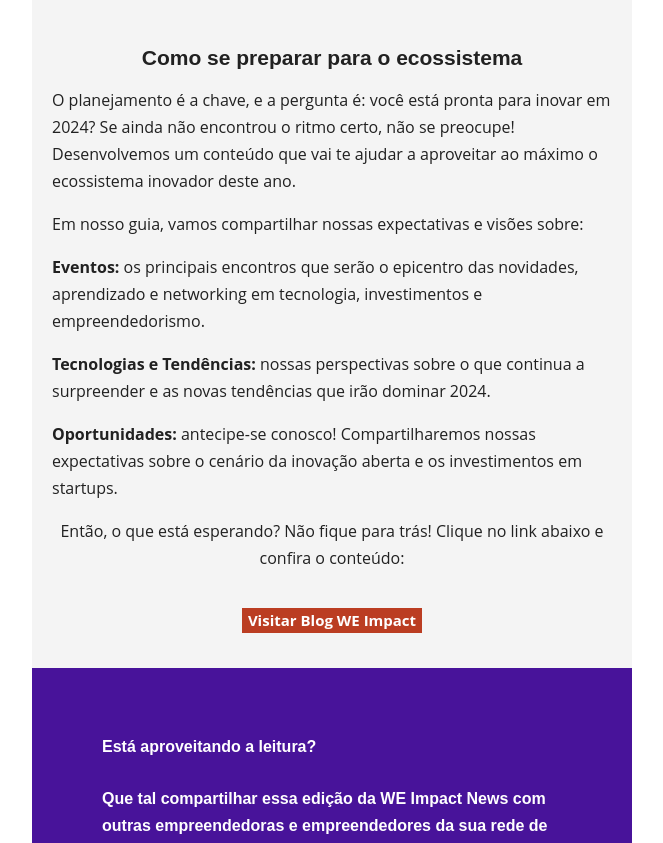
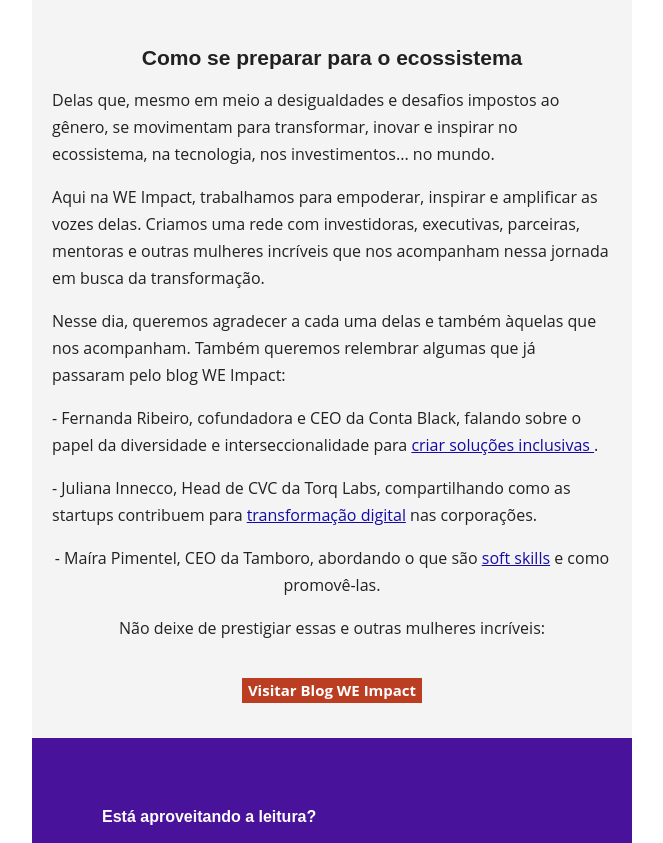
Before and after one commit to weimpact-tech/newsletter-34, a plain HTML site: page index.html in a window 1280 px wide. Shown: the part 1039-1882 px from the top of the page, without its empty margins (308-971 px from the left). Drawn offline with Linux system fonts and the light colour scheme.

Commit message:
troca conteúdo destaque

```diff
--- a/index.html
+++ b/index.html
@@ -70,7 +70,7 @@
                                             <!-- BEGIN PRÉVIA-->
                                             <div
                                                 style="display:none; font-size:1px; color:#333333; line-height:1px; max-height:0px; max-width:0px; opacity:0; overflow:hidden;">
-                                                a 1º news do ano te ajuda!
+                                                uma edição só pra elas.
                                             </div>
                                             <!-- END PRÉVIA-->
 
@@ -101,43 +101,58 @@
                                                         </h3>
                                                         <p
                                                             style="-webkit-text-size-adjust: 100%; -ms-text-size-adjust: 100%; font-size: 16px; text-align: left;">
-                                                            O planejamento é a chave, e a pergunta é: você está pronta
-                                                            para inovar em 2024? Se ainda não encontrou o ritmo certo,
-                                                            não se preocupe! Desenvolvemos um conteúdo que vai te ajudar
-                                                            a aproveitar ao máximo o ecossistema inovador deste ano.<br>
+                                                            Delas que, mesmo em meio a desigualdades e desafios impostos
+                                                            ao gênero, se movimentam para transformar, inovar e inspirar
+                                                            no ecossistema, na tecnologia, nos investimentos... no
+                                                            mundo.<br>
                                                         </p>
                                                         <p
                                                             style="-webkit-text-size-adjust: 100%; -ms-text-size-adjust: 100%; font-size: 16px; text-align: left;">
-                                                            Em nosso guia, vamos compartilhar nossas expectativas e
-                                                            visões sobre:<br>
+                                                            Aqui na WE Impact, trabalhamos para empoderar, inspirar e
+                                                            amplificar as vozes delas. Criamos uma rede com
+                                                            investidoras, executivas, parceiras, mentoras e outras
+                                                            mulheres incríveis que nos acompanham nessa jornada em busca
+                                                            da transformação.<br>
                                                         </p>
                                                         <p
                                                             style="-webkit-text-size-adjust: 100%; -ms-text-size-adjust: 100%; font-size: 16px; text-align: left;">
-                                                            <b>Eventos:</b> os principais encontros que serão o
-                                                            epicentro das
-                                                            novidades, aprendizado e networking em tecnologia,
-                                                            investimentos e empreendedorismo.<br>
+                                                            Nesse dia, queremos agradecer a cada uma delas e também
+                                                            àquelas que nos acompanham. Também queremos relembrar
+                                                            algumas que já passaram pelo blog WE Impact:<br>
                                                         </p>
                                                         <p
                                                             style="-webkit-text-size-adjust: 100%; -ms-text-size-adjust: 100%; font-size: 16px; text-align: left;">
-                                                            <b>Tecnologias e Tendências:</b> nossas perspectivas sobre o
-                                                            que
-                                                            continua a surpreender e as novas tendências que irão
-                                                            dominar 2024.<br>
+                                                            - Fernanda Ribeiro, cofundadora e CEO da Conta Black,
+                                                            falando sobre o papel da diversidade e interseccionalidade
+                                                            para <a href="
+                                                            https://www.weimpact.tech/blog-o-papel-da-interseccionalidade/
+                                                            " target="_blank" style="-webkit-text-size-adjust: 100%; -ms-text-size-adjust:
+                                                            100%; color: #140ba7;"> criar soluções inclusivas </a>
+                                                            .<br>
                                                         </p>
                                                         <p
                                                             style="-webkit-text-size-adjust: 100%; -ms-text-size-adjust: 100%; font-size: 16px; text-align: left;">
-                                                            <b>Oportunidades:</b> antecipe-se conosco! Compartilharemos
-                                                            nossas
-                                                            expectativas sobre o cenário da inovação aberta e os
-                                                            investimentos em startups.<br>
+                                                            - Juliana Innecco, Head de CVC da Torq Labs, compartilhando
+                                                            como as startups contribuem para <a href="https://transformacaodigital.com/o-que-e-transformacao-digital/
+                                                            " target="_blank" style="-webkit-text-size-adjust: 100%; -ms-text-size-adjust:
+                                                            100%; color: #140ba7;">transformação digital</a>
+                                                            nas corporações.<br>
                                                         </p>
                                                         <p
                                                             style="-webkit-text-size-adjust: 100%; -ms-text-size-adjust: 100%; font-size: 16px; text-align: center;">
-                                                            Então, o que está esperando? Não fique para trás! Clique no
-                                                            link abaixo e confira o conteúdo:<br>
+                                                            - Maíra Pimentel, CEO da Tamboro, abordando o que são
+                                                            <a href="https://www.weimpact.tech/blog-soft-skills/"
+                                                                target="_blank" style="-webkit-text-size-adjust: 100%; -ms-text-size-adjust:
+                                                            100%; color: #140ba7;">soft skills</a>
+                                                            e como promovê-las.<br>
                                                         </p>
-                                                        <a href="https://www.weimpact.tech/blog/" target="_blank"
+                                                        <p
+                                                            style="-webkit-text-size-adjust: 100%; -ms-text-size-adjust: 100%; font-size: 16px; text-align: center;">
+                                                            Não deixe de prestigiar essas e outras mulheres
+                                                            incríveis:<br>
+                                                        </p>
+                                                        <a href="https://www.weimpact.tech/blog-ecossistema-de-inovacao-2024"
+                                                            target="_blank"
                                                             style="-webkit-text-size-adjust: 100%; -ms-text-size-adjust: 100%;">
                                                             <button id="botaoLaranja"
                                                                 style="border: none; margin: 20px; font-weight: 700; font-family: 'Open Sans', sans-serif; font-size: 15px; height: 25px; color: #ffffff; background-color: #bb3d22;">
```
Also changed, not shown: img/destaque_news34.png.
